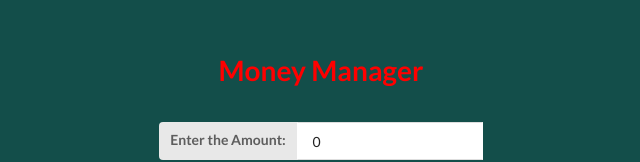
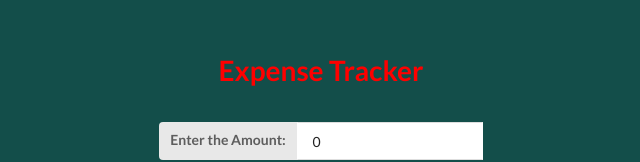
Before and after one commit to Arnav7107/Expense-Tracker, a React (Create React App) app: page / in a window 1280 px wide. Shown: the part 180-342 px from the top of the page, without its empty margins (319-959 px from the left). Built offline with nearby package versions, Linux system fonts and the light colour scheme.

Commit message:
updated title

```diff
--- a/src/header.js
+++ b/src/header.js
@@ -3,7 +3,7 @@ import 'semantic-ui-css/semantic.min.css'
 
 const Header = () => {
     return(
-        <h1 style={{color:"red", paddingBottom:"20px"}}>Money Manager</h1>
+        <h1 style={{color:"red", paddingBottom:"20px"}}>Expense Tracker</h1>
     );
 
 }
```
